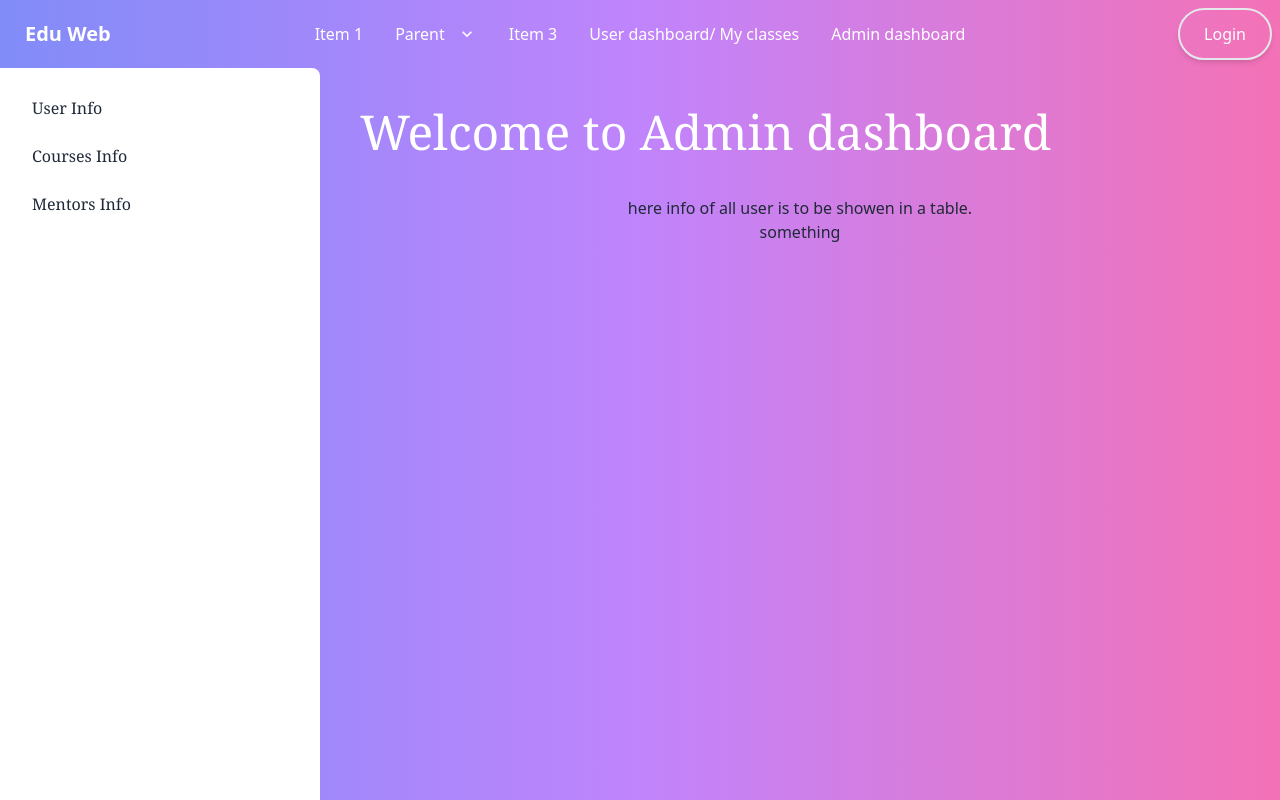
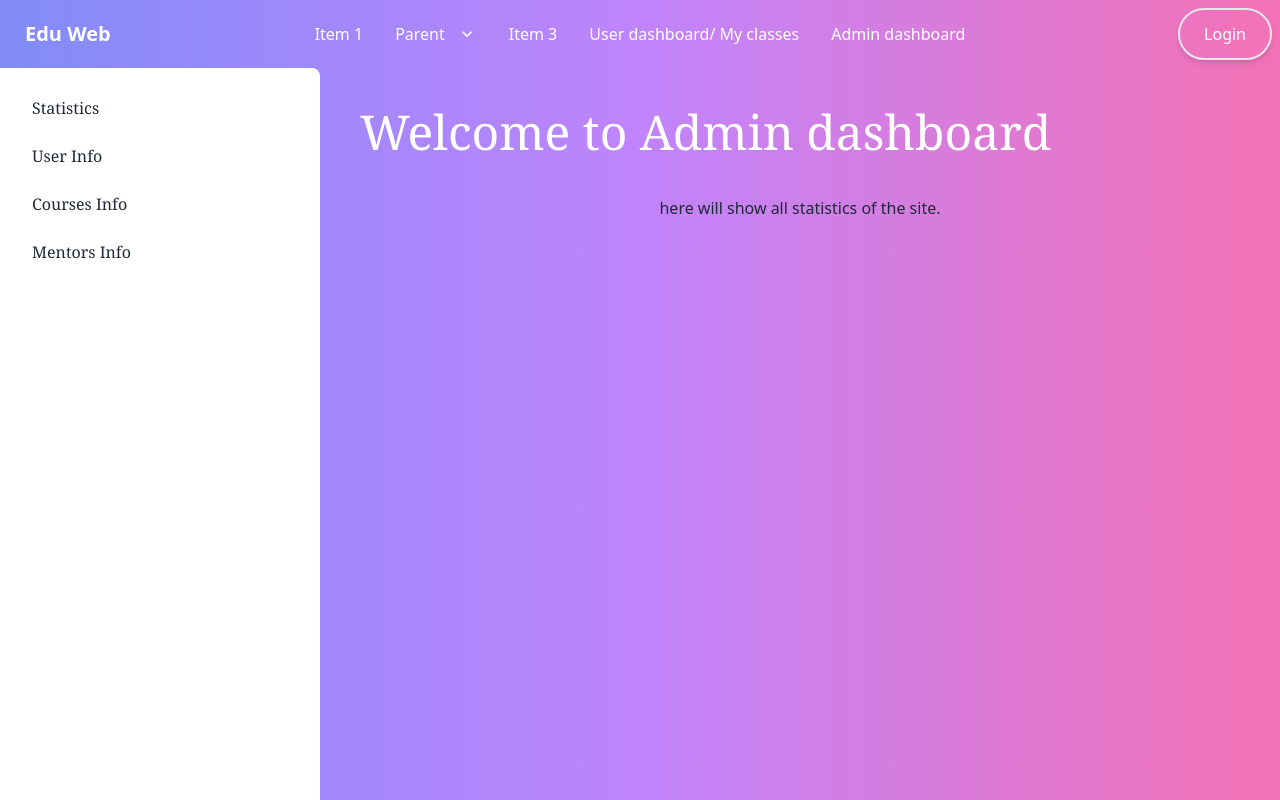
Before and after one commit to shufolislam1/eduWeb, a React (Vite) app: page /adashboard in a window 1280 px wide. Shown: the top 800 px of the page. Built offline with nearby package versions, Linux system fonts and the light colour scheme.

Commit message:
log reg updated, statistics added in dashboard

```diff
--- a/src/components/LogReg/Login.jsx
+++ b/src/components/LogReg/Login.jsx
@@ -1,4 +1,5 @@
 import React from 'react';
+import { Link } from 'react-router-dom';
 import Footer from '../homeUi/Footer';
 import Navbar from '../homeUi/Navbar';
 
@@ -27,6 +28,10 @@ const Login = () => {
                                 <label className="label mt-4 ">
                                     <a href="#" className="label-text-alt link link-hover text-pink-500">Forgot password?</a>
                                 </label>
+                                <label className="label mt-4 ">
+                                    <h1>Don't have an account?</h1>
+                                    <Link to='/registration' className="label-text-alt link link-hover text-pink-500">Join Now!</Link>
+                                </label>
                             </div>
                             <div className="form-control mt-6">
                                 <button className="relative inline-flex items-center justify-center p-4 px-6 py-3 overflow-hidden font-medium text-indigo-600 transition duration-300 ease-out border-2  rounded-full shadow-md group">
--- a/src/components/LogReg/Registration.jsx
+++ b/src/components/LogReg/Registration.jsx
@@ -1,4 +1,5 @@
 import React from 'react';
+import { Link } from 'react-router-dom';
 import Footer from '../homeUi/Footer';
 import Navbar from '../homeUi/Navbar';
 
@@ -28,6 +29,10 @@ const Registration = () => {
                                     <label className="label mt-4 ">
                                         <a href="#" className="label-text-alt link link-hover text-pink-500">Forgot password?</a>
                                     </label>
+                                    <label className="label mt-4 ">
+                                        <h1>Already have an account?</h1>
+                                        <Link to='/login' className="label-text-alt link link-hover text-pink-500">Login</Link>
+                                    </label>
                                 </div>
                                 <div className="form-control mt-6">
                                     <button className="relative inline-flex items-center justify-center p-4 px-6 py-3 overflow-hidden font-medium text-indigo-600 transition duration-300 ease-out border-2  rounded-full shadow-md group">
--- a/src/components/dashboard/adminDashboard/AdminDashboard.jsx
+++ b/src/components/dashboard/adminDashboard/AdminDashboard.jsx
@@ -25,7 +25,8 @@ const AdminDashboard = () => {
                         <label htmlFor="my-drawer-2" className="drawer-overlay"></label>
                         <ul className="menu p-4 w-80 bg-base-100 text-base-content rounded-r-lg font-serif">
                             {/* <!-- Sidebar content here --> */}
-                            <li><Link to='/adashboard'>User Info</Link></li>
+                            <li><Link to='/adashboard'>Statistics</Link></li>
+                            <li><Link to='/adashboard/userInfo'>User Info</Link></li>
                             <li><Link to='/adashboard/courseInfo'>Courses Info</Link></li>
                             <li><Link to='/adashboard/mentorsInfo'>Mentors Info</Link></li>
                         </ul>
--- a/src/components/dashboard/adminDashboard/AllStats.jsx
+++ b/src/components/dashboard/adminDashboard/AllStats.jsx
@@ -3,6 +3,7 @@ import React from 'react';
 const AllStats = () => {
     return (
         <div>
+            <h1 className='text-5xl font-serif text-white my-10 ml-10 text-start'>Welcome to Admin dashboard</h1>
             here will show all statistics of the site.
         </div>
     );
--- a/src/components/dashboard/adminDashboard/AllUserInfo.jsx
+++ b/src/components/dashboard/adminDashboard/AllUserInfo.jsx
@@ -3,7 +3,7 @@ import React from 'react';
 const AllUserInfo = () => {
     return (
         <div>
-            <h1 className='text-5xl font-serif text-white my-10 ml-10 text-start'>Welcome to Admin dashboard</h1>
+
 
             <p>here info of all user is to be showen in a table.</p>
             <h1>something</h1>
--- a/src/main.jsx
+++ b/src/main.jsx
@@ -13,6 +13,7 @@ import AdminDashboard from './components/dashboard/adminDashboard/AdminDashboard
 import AllUserInfo from './components/dashboard/adminDashboard/AllUserInfo';
 import AllCourseInfo from './components/dashboard/adminDashboard/AllCourseInfo';
 import AllMentorsInfo from './components/dashboard/adminDashboard/AllMentorsInfo';
+import AllStats from './components/dashboard/adminDashboard/AllStats';
 
 
 const router = createBrowserRouter([
@@ -22,7 +23,8 @@ const router = createBrowserRouter([
   { path: '/udashboard', element: <UserDashboard></UserDashboard> },
   {
     path: '/adashboard', element: <AdminDashboard></AdminDashboard>, children: [
-      { path: '/adashboard', element: <AllUserInfo></AllUserInfo> },
+      { path: '/adashboard', element: <AllStats></AllStats> },
+      { path: '/adashboard/userInfo', element: <AllUserInfo></AllUserInfo> },
       { path: '/adashboard/courseInfo', element: <AllCourseInfo></AllCourseInfo> },
       { path: '/adashboard/mentorsInfo', element: <AllMentorsInfo></AllMentorsInfo> }
     ]
```
